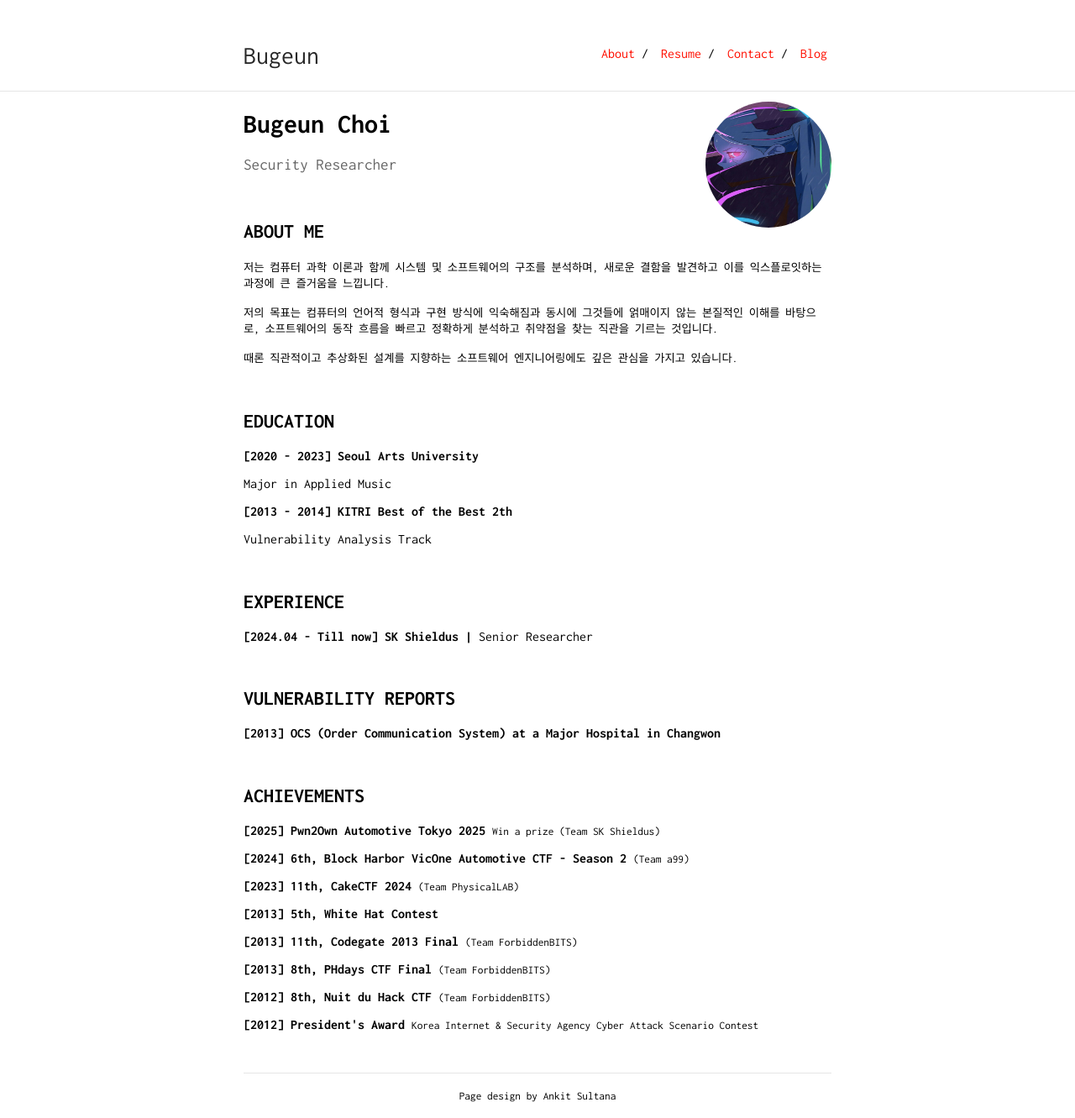
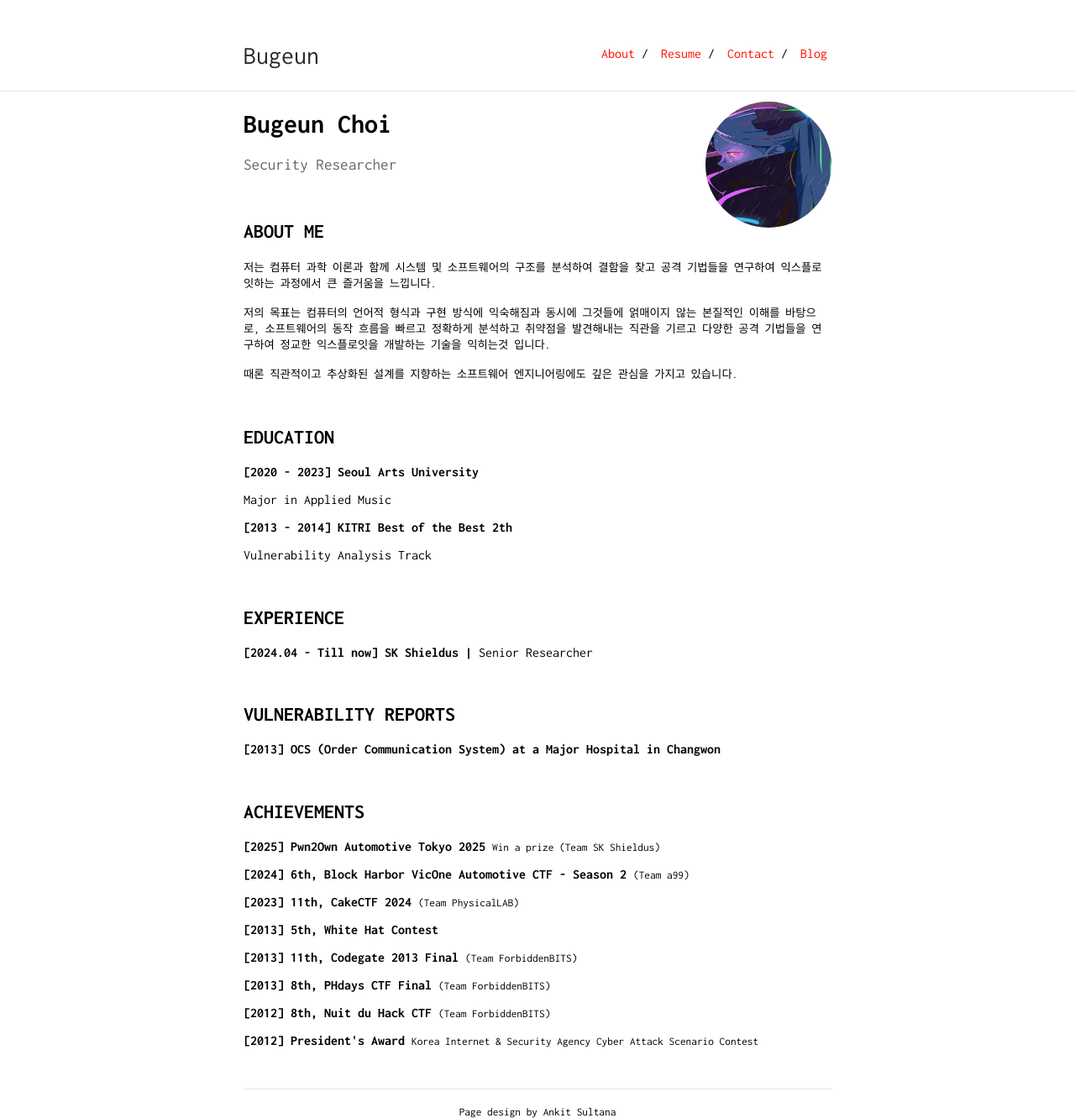
Before and after one commit to Bugeun/bugeun.github.io, a Jekyll site: the page built from index.md, in a window 1280 px wide. Shown: the whole page at 84% size. Built offline with Jekyll 4.4.1, drawn with Linux system fonts in a browser that asks for light colours.

Commit message:
Update index.md

```diff
--- a/index.md
+++ b/index.md
@@ -11,10 +11,9 @@ Security Researcher
 
 ## ABOUT ME
 
-<p><small>저는 컴퓨터 과학 이론과 함께 시스템 및 소프트웨어의 구조를 분석하며, 새로운 결함을 발견하고 이를 익스플로잇하는 과정에 큰 즐거움을 느낍니다.</small></p>
+<p><small>저는 컴퓨터 과학 이론과 함께 시스템 및 소프트웨어의 구조를 분석하여 결함을 찾고 공격 기법들을 연구하여 익스플로잇하는 과정에서 큰 즐거움을 느낍니다.</small></p>
 
-<p><small>저의 목표는 컴퓨터의 언어적 형식과 구현 방식에 익숙해짐과 동시에 그것들에 얽매이지 않는 본질적인 이해를 바탕으로,
-소프트웨어의 동작 흐름을 빠르고 정확하게 분석하고 취약점을 찾는 직관을 기르는 것입니다.</small></p>
+<p><small>저의 목표는 컴퓨터의 언어적 형식과 구현 방식에 익숙해짐과 동시에 그것들에 얽매이지 않는 본질적인 이해를 바탕으로,  소프트웨어의 동작 흐름을 빠르고 정확하게 분석하고 취약점을 발견해내는 직관을 기르고 다양한 공격 기법들을 연구하여 정교한 익스플로잇을 개발하는 기술을 익히는것 입니다.</small></p>
 
 <p><small>때론 직관적이고 추상화된 설계를 지향하는 소프트웨어 엔지니어링에도 깊은 관심을 가지고 있습니다.</small></p>
 
```
